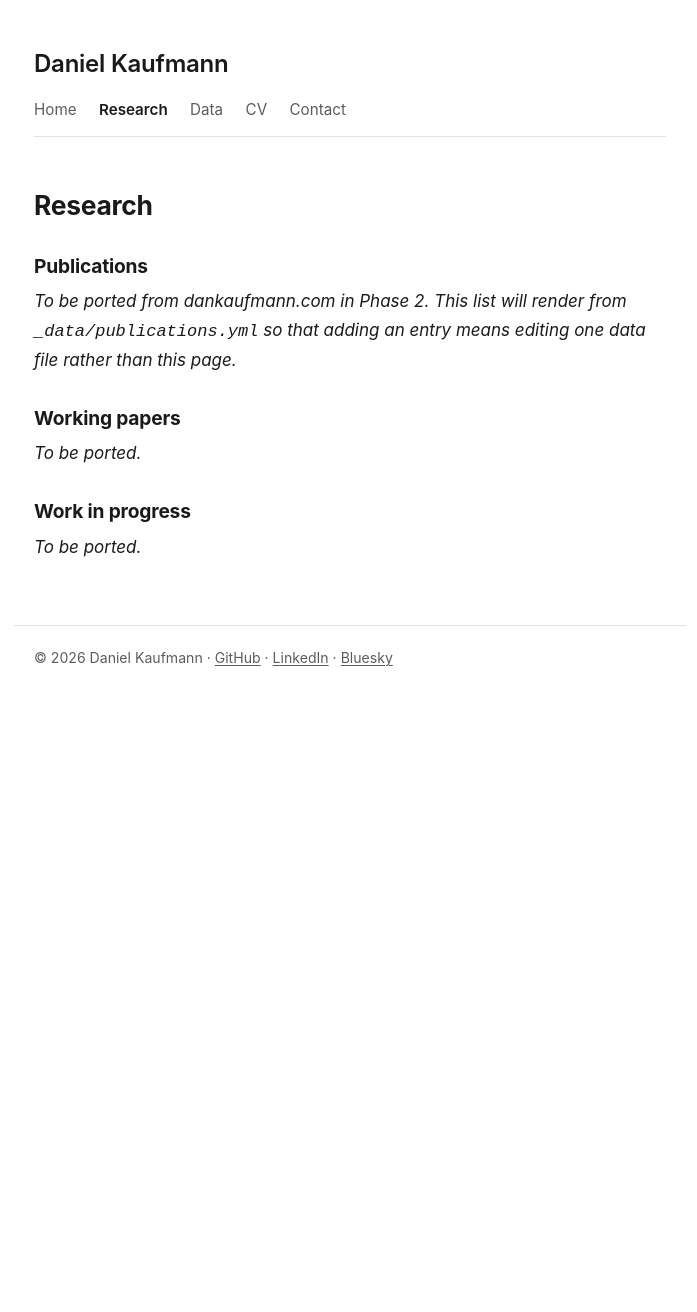
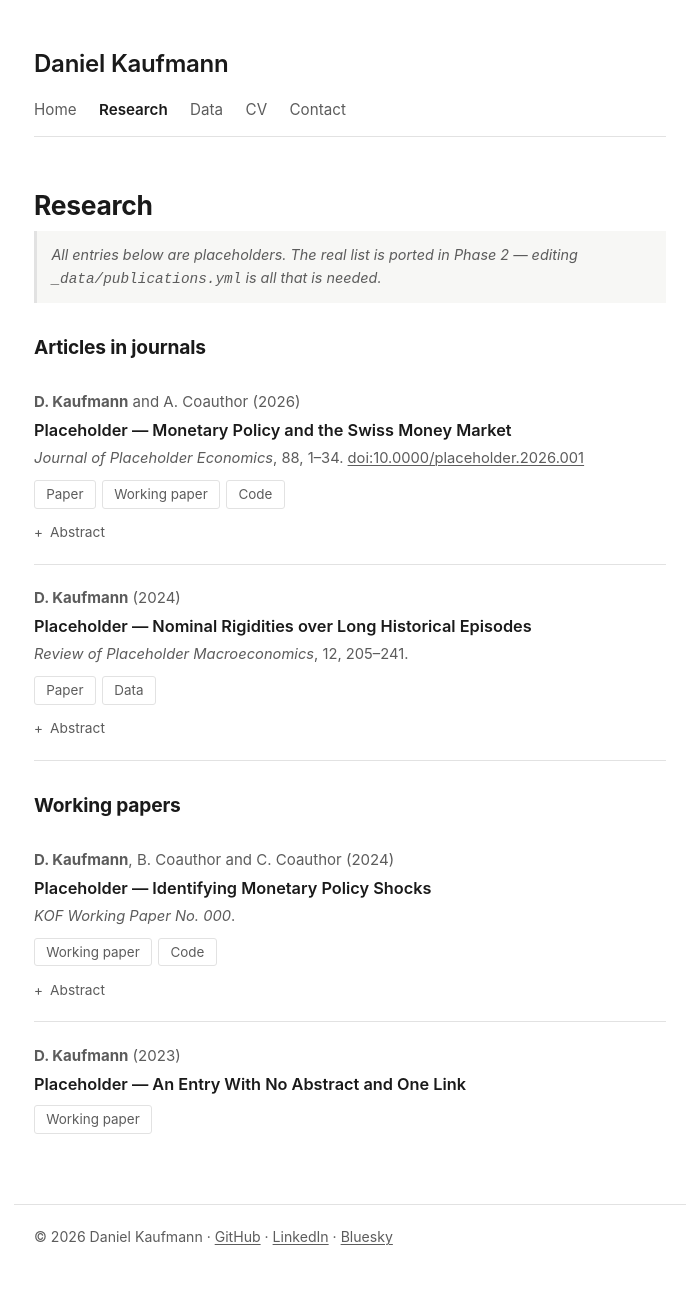
Before and after one commit to dankaufmann/dankaufmann.github.io, a Jekyll site: the page built from research.md, in a window 1280 px wide. Shown: the whole page, without its empty margins (290-987 px from the left). Built offline with Jekyll 4.4.1, drawn with Linux system fonts in a browser that asks for light colours; before the commit the page ends 900 px from its top, so only the background shows below that.

Commit message:
Research page: data-driven entries with link buttons and expandable abstracts
- _data/publications.yml holds all entries (placeholder content for now).
- _includes/publication.html renders one entry; research.md just loops.
- Buttons (Paper / Working paper / Code / Data) sit outside the collapsed
  panel so downloads need no click; missing links are omitted, not greyed.
- Abstracts use native <details>/<summary> — no JavaScript.

```diff
--- a/_config.yml
+++ b/_config.yml
@@ -13,6 +13,9 @@ baseurl: ""
 # and robots.txt disallows all crawlers. Set to false at launch (Phase 4).
 noindex: true
 # -------------------------------------------------------------------------
+
+# Author name rendered in bold in publication lists
+me: D. Kaufmann
 
 # Contact / profiles
 email: daniel.kaufmann@unine.ch
--- /dev/null
+++ b/_data/publications.yml
@@ -0,0 +1,59 @@
+# ---------------------------------------------------------------------------
+# PLACEHOLDER ENTRIES — every record below is invented to demonstrate layout.
+# All of it is replaced with the real list in Phase 2.
+#
+# Schema (all fields optional except title / authors / year):
+#   title,  authors[],  year,  journal,  volume,  pages,  doi,  abstract
+#   links:  paper, wp, code, data, doi   (omit a key -> that button is not shown)
+#   me:     the author name to render in bold (set globally, see _config.yml)
+# ---------------------------------------------------------------------------
+
+articles:
+  - title: "Placeholder — Monetary Policy and the Swiss Money Market"
+    authors: ["D. Kaufmann", "A. Coauthor"]
+    year: 2026
+    journal: "Journal of Placeholder Economics"
+    volume: 88
+    pages: "1–34"
+    doi: "10.0000/placeholder.2026.001"
+    abstract: >
+      This is placeholder abstract text used only to show how a longer
+      paragraph sits inside the expandable panel. It runs to several lines so
+      that the spacing, measure, and toggle behaviour can be judged properly
+      before the real abstracts are entered.
+    links:
+      paper: "https://example.org/published-version"
+      wp: "/files/placeholder-wp.pdf"
+      code: "https://github.com/dankaufmann"
+
+  - title: "Placeholder — Nominal Rigidities over Long Historical Episodes"
+    authors: ["D. Kaufmann"]
+    year: 2024
+    journal: "Review of Placeholder Macroeconomics"
+    volume: 12
+    pages: "205–241"
+    abstract: >
+      A second placeholder abstract, deliberately shorter, so that entries of
+      differing length can be compared side by side.
+    links:
+      paper: "https://example.org/published-version"
+      data: "/data/"
+
+working_papers:
+  - title: "Placeholder — Identifying Monetary Policy Shocks"
+    authors: ["D. Kaufmann", "B. Coauthor", "C. Coauthor"]
+    year: 2024
+    journal: "KOF Working Paper No. 000"
+    abstract: >
+      Placeholder abstract for a working paper entry. Note that this record
+      has no published link, so no "Paper" button is rendered — only the
+      working paper and the replication code.
+    links:
+      wp: "/files/placeholder-wp2.pdf"
+      code: "https://github.com/dankaufmann"
+
+  - title: "Placeholder — An Entry With No Abstract and One Link"
+    authors: ["D. Kaufmann"]
+    year: 2023
+    links:
+      wp: "/files/placeholder-wp3.pdf"
--- /dev/null
+++ b/_includes/publication.html
@@ -0,0 +1,52 @@
+{%- comment -%}
+Renders one publication entry from _data/publications.yml.
+Usage: {% include publication.html item=entry %}
+{%- endcomment -%}
+{%- assign p = include.item -%}
+<div class="pub">
+
+  <p class="pub-head">
+    <span class="pub-authors">
+      {%- for a in p.authors -%}
+        {%- if a == site.me -%}<strong>{{ a }}</strong>{%- else -%}{{ a }}{%- endif -%}
+        {%- unless forloop.last %}{% if forloop.rindex == 2 %} and {% else %}, {% endif %}{% endunless -%}
+      {%- endfor -%}
+      {%- if p.year %} ({{ p.year }}){% endif -%}
+    </span>
+  </p>
+
+  <p class="pub-title">
+    {%- if p.links.paper -%}
+      <a href="{{ p.links.paper }}">{{ p.title }}</a>
+    {%- else -%}
+      {{ p.title }}
+    {%- endif -%}
+  </p>
+
+  {%- if p.journal or p.doi %}
+  <p class="pub-meta">
+    {%- if p.journal %}<em>{{ p.journal }}</em>{% endif -%}
+    {%- if p.volume %}, {{ p.volume }}{% endif -%}
+    {%- if p.pages %}, {{ p.pages }}{% endif -%}
+    {%- if p.journal %}.{% endif -%}
+    {%- if p.doi %} <a class="pub-doi" href="https://doi.org/{{ p.doi }}">doi:{{ p.doi }}</a>{% endif -%}
+  </p>
+  {%- endif %}
+
+  {%- if p.links %}
+  <p class="pub-buttons">
+    {%- if p.links.paper %}<a class="btn" href="{{ p.links.paper }}">Paper</a>{% endif -%}
+    {%- if p.links.wp %}<a class="btn" href="{{ p.links.wp | relative_url }}">Working paper</a>{% endif -%}
+    {%- if p.links.code %}<a class="btn" href="{{ p.links.code }}">Code</a>{% endif -%}
+    {%- if p.links.data %}<a class="btn" href="{{ p.links.data | relative_url }}">Data</a>{% endif -%}
+  </p>
+  {%- endif %}
+
+  {%- if p.abstract %}
+  <details class="abstract">
+    <summary>Abstract</summary>
+    <p>{{ p.abstract }}</p>
+  </details>
+  {%- endif %}
+
+</div>
--- a/assets/css/style.css
+++ b/assets/css/style.css
@@ -169,3 +169,97 @@ img { max-width: 100%; height: auto; }
   color: var(--ink-muted);
   margin-bottom: 0.6rem;
 }
+
+/* --- publications ------------------------------------------------------ */
+.pub {
+  padding-block: 1.15rem;
+  border-bottom: 1px solid var(--rule);
+}
+.pub:last-of-type { border-bottom: 0; }
+
+.pub p { margin: 0 0 0.25rem; }
+
+.pub-authors { color: var(--ink-muted); font-size: 0.94rem; }
+
+.pub-title {
+  font-size: 1.02rem;
+  font-weight: 600;
+  line-height: 1.4;
+}
+.pub-title a { color: var(--ink); text-decoration: none; }
+.pub-title a:hover { color: var(--link); text-decoration: underline; }
+
+.pub-meta { color: var(--ink-muted); font-size: 0.92rem; }
+.pub-doi { color: var(--ink-muted); }
+
+/* button row */
+.pub-buttons {
+  display: flex;
+  flex-wrap: wrap;
+  gap: 0.4rem;
+  margin-top: 0.6rem !important;
+}
+
+.btn {
+  display: inline-block;
+  padding: 0.2rem 0.7rem;
+  border: 1px solid var(--rule);
+  border-radius: 3px;
+  font-size: 0.84rem;
+  line-height: 1.5;
+  color: var(--ink-muted);
+  text-decoration: none;
+  white-space: nowrap;
+  transition: border-color 0.12s, color 0.12s;
+}
+.btn:hover {
+  border-color: var(--link);
+  color: var(--link);
+  text-decoration: none;
+}
+
+/* expandable abstract */
+.abstract { margin-top: 0.55rem; }
+
+.abstract summary {
+  display: inline-block;
+  cursor: pointer;
+  font-size: 0.86rem;
+  color: var(--ink-muted);
+  list-style: none;
+  user-select: none;
+}
+.abstract summary::-webkit-details-marker { display: none; }
+
+.abstract summary::before {
+  content: "+";
+  display: inline-block;
+  width: 1rem;
+  font-variant-numeric: tabular-nums;
+}
+.abstract[open] summary::before { content: "−"; }
+
+.abstract summary:hover { color: var(--link); }
+
+.abstract summary:focus-visible {
+  outline: 2px solid var(--link);
+  outline-offset: 2px;
+  border-radius: 2px;
+}
+
+.abstract > p {
+  margin: 0.5rem 0 0.2rem 1rem;
+  padding-left: 0.85rem;
+  border-left: 2px solid var(--rule);
+  font-size: 0.93rem;
+  color: var(--ink);
+}
+
+/* placeholder note */
+.note {
+  background: #f7f7f5;
+  border-left: 3px solid var(--rule);
+  padding: 0.7rem 0.9rem;
+  font-size: 0.9rem;
+  color: var(--ink-muted);
+}
--- a/research.md
+++ b/research.md
@@ -5,16 +5,14 @@ permalink: /research/
 description: Published articles and working papers by Daniel Kaufmann.
 ---
 
-## Publications
+{: .note }
+*All entries below are placeholders. The real list is ported in Phase 2 —
+editing `_data/publications.yml` is all that is needed.*
 
-*To be ported from dankaufmann.com in Phase 2. This list will render from
-`_data/publications.yml` so that adding an entry means editing one data file
-rather than this page.*
+## Articles in journals
+
+{% for p in site.data.publications.articles %}{% include publication.html item=p %}{% endfor %}
 
 ## Working papers
 
-*To be ported.*
-
-## Work in progress
-
-*To be ported.*
+{% for p in site.data.publications.working_papers %}{% include publication.html item=p %}{% endfor %}
```
